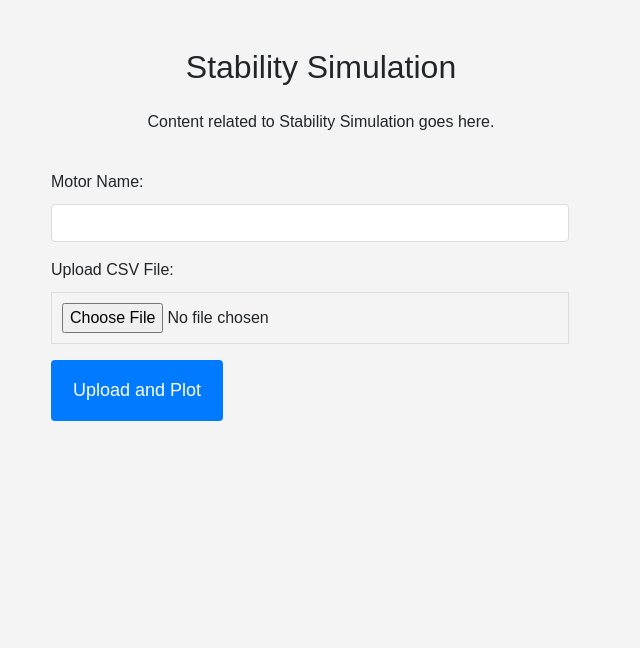
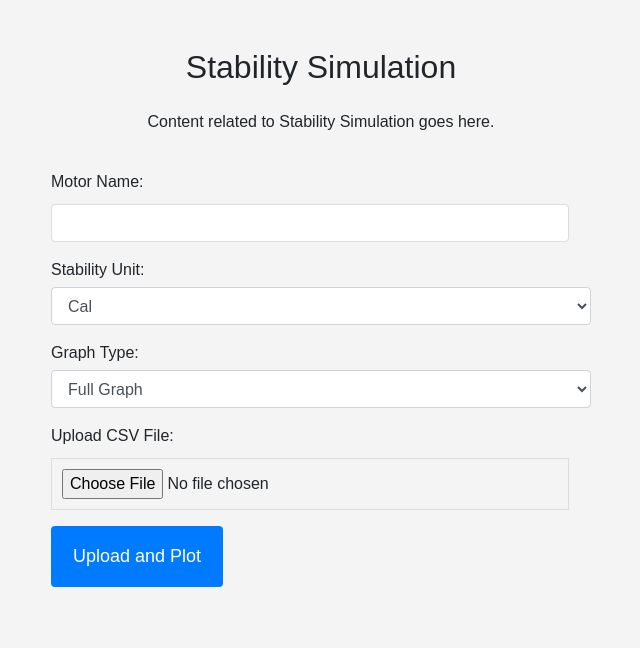
Before and after one commit to Iash5225/Aerospace, a Django app: page /stability_time/ in a window 1280 px wide. Shown: the part 56-704 px from the top of the page, without its empty margins (319-959 px from the left). Run offline with Django 5.2, Linux system fonts and the light colour scheme; some libraries are stand-ins or nearby versions.

Commit message:
WIP - added stability units, average thrust to thrust curve, and cleaned up views

```diff
--- a/render/templates/motor_thrust_curve.html
+++ b/render/templates/motor_thrust_curve.html
@@ -17,6 +17,10 @@
                 <!-- Motor Name Input -->
                 <label for="motorName">Motor Name:</label>
                 <input type="text" id="motorName" name="motorName" value="{{ motor_name }}" class="form-control mb-3">
+
+                <!-- Average Thrust Input -->
+                <label for="averageThrust">Average Thrust (N):</label>
+                <input type="number" id="averageThrust" name="averageThrust" class="form-control mb-3">
 
                 <!-- File Upload Input -->
                 <label for="csvFile">Upload CSV File:</label>
--- a/render/templates/stability_time.html
+++ b/render/templates/stability_time.html
@@ -17,6 +17,20 @@
                 <!-- Motor Name Input -->
                 <label for="motorName">Motor Name:</label>
                 <input type="text" id="motorName" name="motorName" value="{{ motor_name }}" class="form-control mb-3">
+
+                <!-- Stability Unit Selection -->
+                <label for="stabilityUnit">Stability Unit:</label>
+                <select id="stabilityUnit" name="stabilityUnit" class="form-control mb-3">
+                    <option value="cal">Cal</option>
+                    <option value="%">%</option>
+                </select>
+
+                <!-- Graph Type Selection -->
+                <label for="graphType">Graph Type:</label>
+                <select id="graphType" name="graphType" class="form-control mb-3">
+                    <option value="full">Full Graph</option>
+                    <option value="burnout">Launch to Burnout</option>
+                </select>
 
                 <!-- File Upload Input -->
                 <label for="csvFile">Upload CSV File:</label>
```
Also changed, not shown: render/views.py (+0 -10 lines).
